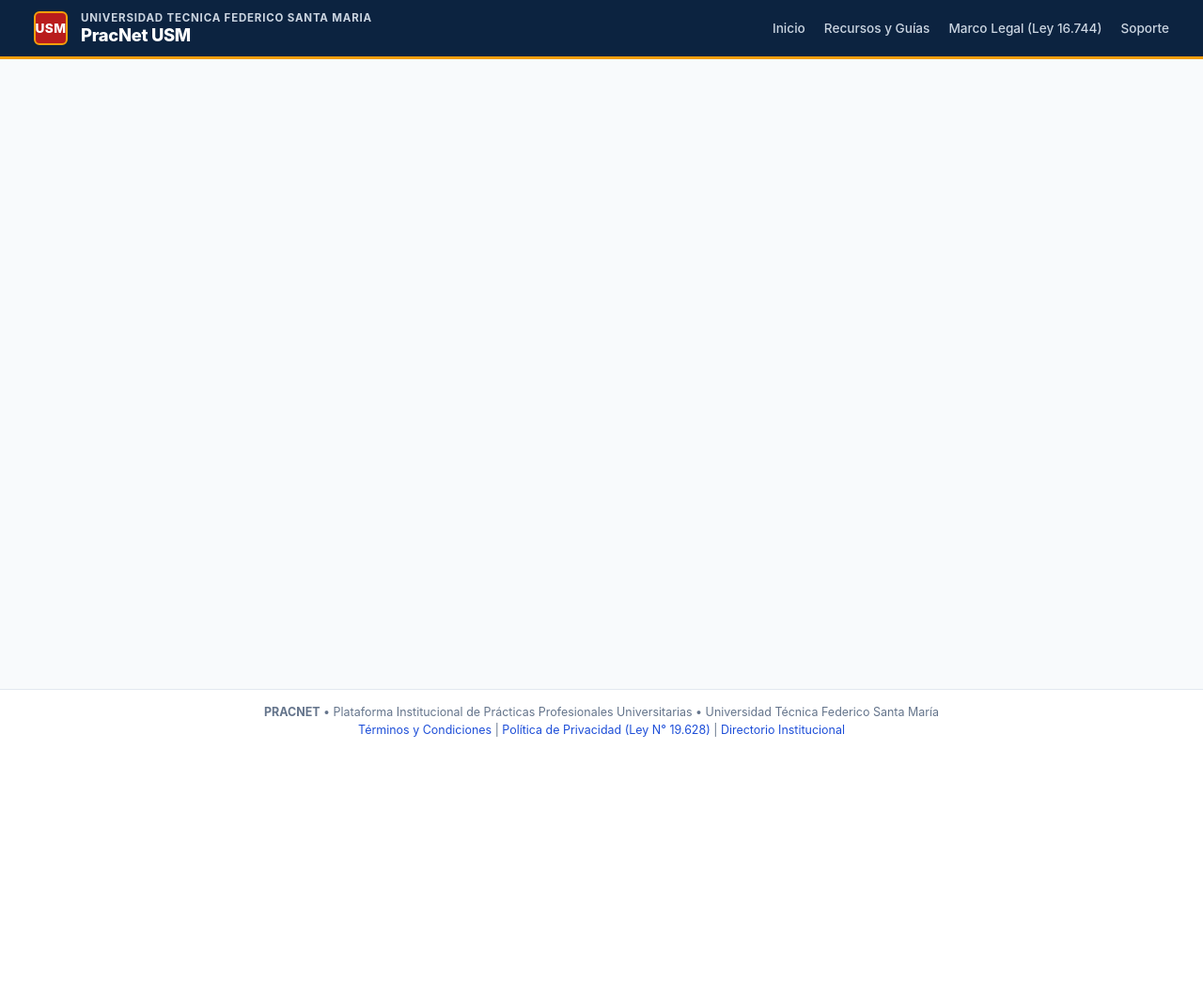
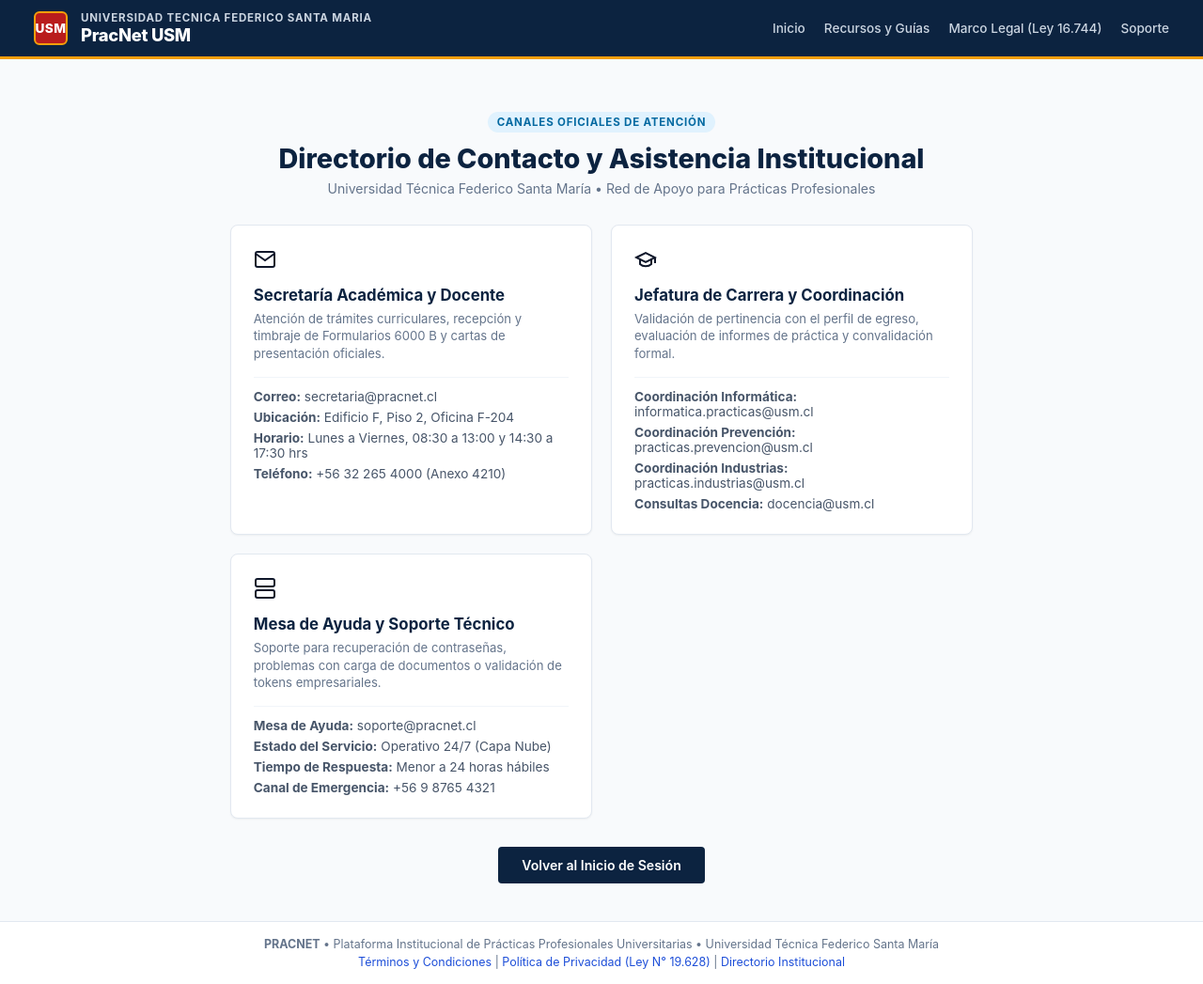
Before and after one commit to iFabiYTX/Pracnet, a Flask app: page /contacto in a window 1280 px wide. Shown: the whole page at 94% size. Before the commit the page ends 784 px from the top, so only its background shows below. Run offline with Flask 3, Linux system fonts and the light colour scheme.

Commit message:
fix: obligatoriedad de aceptar terminos en registro y correccion de contenido en paginas de terminos y contacto

```diff
--- a/app/auth.py
+++ b/app/auth.py
@@ -138,6 +138,7 @@
     return redirect(url_for('auth.login'))
 
 @auth_bp.route('/terminos')
+@auth_bp.route('/privacidad')
 def terminos():
     """Términos y Condiciones de Uso y Política de Privacidad de Datos Personales (Ley N° 19.628)."""
     return render_template('terminos.html')
--- a/app/templates/contacto.html
+++ b/app/templates/contacto.html
@@ -1,8 +1,8 @@
 {% extends 'base.html' %}
 
-{% block title %}Directorio de Contactos Institucionales - PRACNET{% endblock %}
+{% block title %}Directorio de Contactos Institucionales y Asistencia - PRACNET USM{% endblock %}
 
-{% block content %}
+{% macro contacto_content() %}
 <div class="legal-container">
   <div class="legal-header">
     <div class="legal-badge">CANALES OFICIALES DE ATENCIÓN</div>
@@ -10,14 +10,14 @@
     <p class="legal-subtitle">Universidad Técnica Federico Santa María • Red de Apoyo para Prácticas Profesionales</p>
   </div>
 
-  <div style="display: grid; grid-template-columns: repeat(auto-fit, minmax(300px, 1fr)); gap: 20px; margin-bottom: 25px;">
+  <div style="display: grid; grid-template-columns: repeat(auto-fit, minmax(280px, 1fr)); gap: 20px; margin-bottom: 25px;">
     <!-- Contacto 1: Secretaría Docente -->
     <div class="contact-card">
       <div class="contact-icon">
         <svg width="24" height="24" viewBox="0 0 24 24" fill="none" stroke="currentColor" stroke-width="2"><path d="M4 4h16c1.1 0 2 .9 2 2v12c0 1.1-.9 2-2 2H4c-1.1 0-2-.9-2-2V6c0-1.1.9-2 2-2z"/><polyline points="22,6 12,13 2,6"/></svg>
       </div>
       <h3>Secretaría Académica y Docente</h3>
-      <p class="contact-desc">Atención de trámites curriculares, recepción de Formularios 6000 B y emisión de cartas de presentación oficiales.</p>
+      <p class="contact-desc">Atención de trámites curriculares, recepción y timbraje de Formularios 6000 B y cartas de presentación oficiales.</p>
       <div class="contact-details">
         <div><strong>Correo:</strong> secretaria@pracnet.cl</div>
         <div><strong>Ubicación:</strong> Edificio F, Piso 2, Oficina F-204</div>
@@ -32,12 +32,12 @@
         <svg width="24" height="24" viewBox="0 0 24 24" fill="none" stroke="currentColor" stroke-width="2"><path d="M22 10v6M2 10l10-5 10 5-10 5z"/><path d="M6 12v5c3 3 9 3 12 0v-5"/></svg>
       </div>
       <h3>Jefatura de Carrera y Coordinación</h3>
-      <p class="contact-desc">Validación de pertinencia de centros de práctica con el perfil de egreso, evaluación de informes y convalidaciones.</p>
+      <p class="contact-desc">Validación de pertinencia con el perfil de egreso, evaluación de informes de práctica y convalidación formal.</p>
       <div class="contact-details">
-        <div><strong>Coordinación Informática:</strong> docente@pracnet.cl</div>
-        <div><strong>Coordinación Prevención:</strong> practicas.prevencion@pracnet.cl</div>
-        <div><strong>Coordinación Manufactura:</strong> practicas.industrias@pracnet.cl</div>
-        <div><strong>Consultas Académicas:</strong> docencia@pracnet.cl</div>
+        <div><strong>Coordinación Informática:</strong> informatica.practicas@usm.cl</div>
+        <div><strong>Coordinación Prevención:</strong> practicas.prevencion@usm.cl</div>
+        <div><strong>Coordinación Industrias:</strong> practicas.industrias@usm.cl</div>
+        <div><strong>Consultas Docencia:</strong> docencia@usm.cl</div>
       </div>
     </div>
 
@@ -46,27 +46,39 @@
       <div class="contact-icon">
         <svg width="24" height="24" viewBox="0 0 24 24" fill="none" stroke="currentColor" stroke-width="2"><rect x="2" y="2" width="20" height="8" rx="2" ry="2"/><rect x="2" y="14" width="20" height="8" rx="2" ry="2"/><line x1="6" y1="6" x2="6.01" y2="6"/><line x1="6" y1="18" x2="6.01" y2="18"/></svg>
       </div>
-      <h3>Mesa de Ayuda Tecnológica PRACNET</h3>
-      <p class="contact-desc">Soporte técnico para recuperación de contraseñas, problemas con carga de documentos o emisión de tokens empresariales.</p>
+      <h3>Mesa de Ayuda y Soporte Técnico</h3>
+      <p class="contact-desc">Soporte para recuperación de contraseñas, problemas con carga de documentos o validación de tokens empresariales.</p>
       <div class="contact-details">
-        <div><strong>Equipo Administrador:</strong> admin@pracnet.cl</div>
+        <div><strong>Mesa de Ayuda:</strong> soporte@pracnet.cl</div>
         <div><strong>Estado del Servicio:</strong> Operativo 24/7 (Capa Nube)</div>
         <div><strong>Tiempo de Respuesta:</strong> Menor a 24 horas hábiles</div>
-        <div><strong>Mesa de Ayuda:</strong> soporte@pracnet.cl</div>
+        <div><strong>Canal de Emergencia:</strong> +56 9 8765 4321</div>
       </div>
     </div>
   </div>
 
-  <div style="text-align: center; margin-top: 20px;">
+  <div style="text-align: center; margin-top: 30px;">
     {% if session.get('user_id') %}
       {% if session.get('rol') == 'estudiante' %}
-        <a href="{{ url_for('student.muro') }}" class="btn btn-primary">Volver al Muro de Prácticas</a>
+        <a href="{{ url_for('student.muro') }}" class="btn btn-primary" style="padding: 10px 24px;">Volver al Muro de Prácticas</a>
       {% else %}
-        <a href="{{ url_for('admin.dashboard') }}" class="btn btn-primary">Volver al Panel Administrativo</a>
+        <a href="{{ url_for('admin.dashboard') }}" class="btn btn-primary" style="padding: 10px 24px;">Volver al Panel Administrativo</a>
       {% endif %}
     {% else %}
-      <a href="{{ url_for('auth.login') }}" class="btn btn-primary">Volver al Inicio de Sesión</a>
+      <a href="{{ url_for('auth.login') }}" class="btn btn-primary" style="padding: 10px 24px;">Volver al Inicio de Sesión</a>
     {% endif %}
   </div>
 </div>
+{% endmacro %}
+
+{% block auth_content %}
+  {{ contacto_content() }}
 {% endblock %}
+
+{% block content %}
+  {{ contacto_content() }}
+{% endblock %}
+
+{% block student_content %}
+  {{ contacto_content() }}
+{% endblock %}
```
Also changed, not shown: app/templates/register.html (+17 -5 lines), app/templates/terminos.html (+24 -4 lines), test_app.py (+33 -0 lines), app/pracnet.db, 2 other files.
